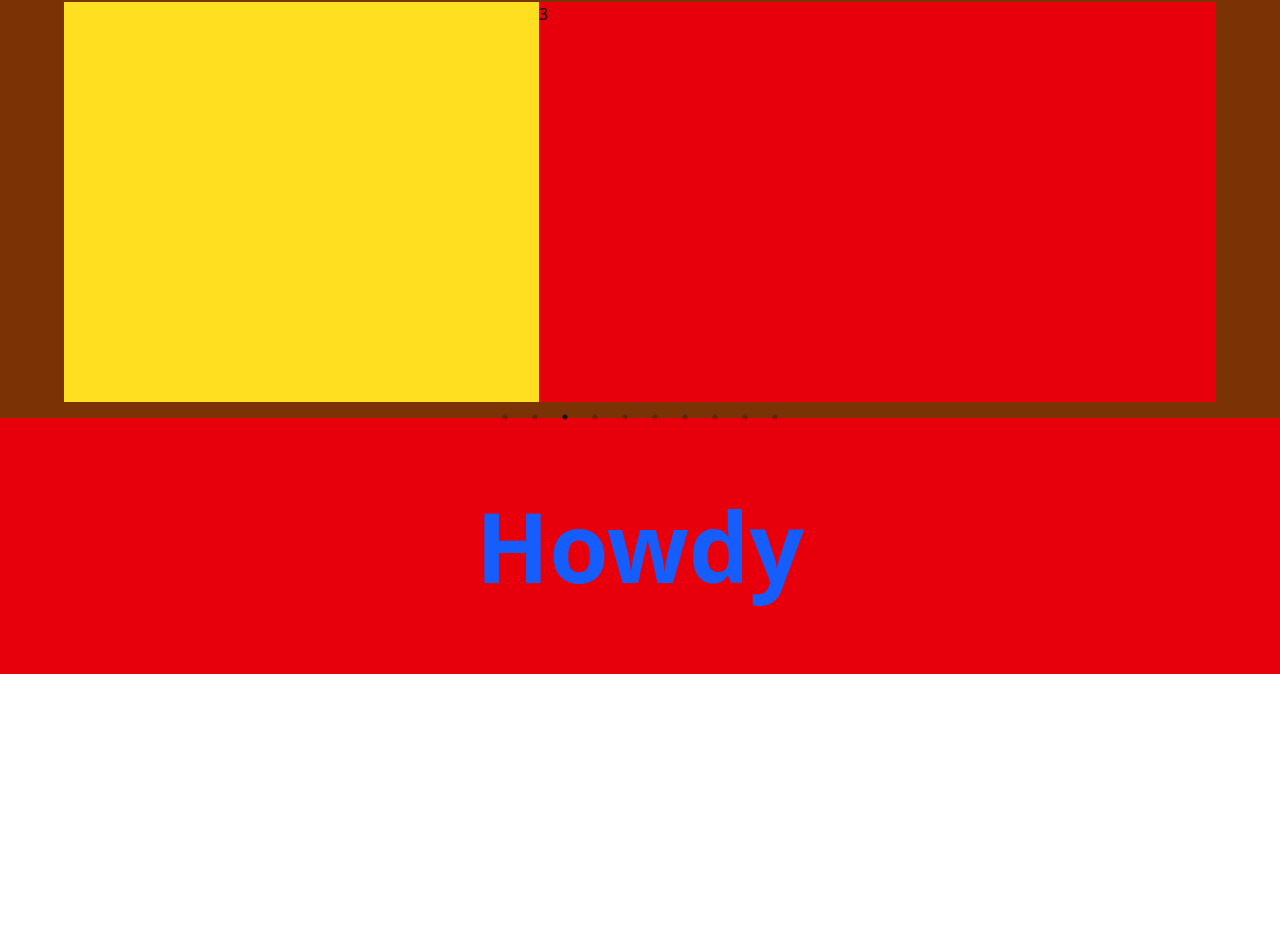
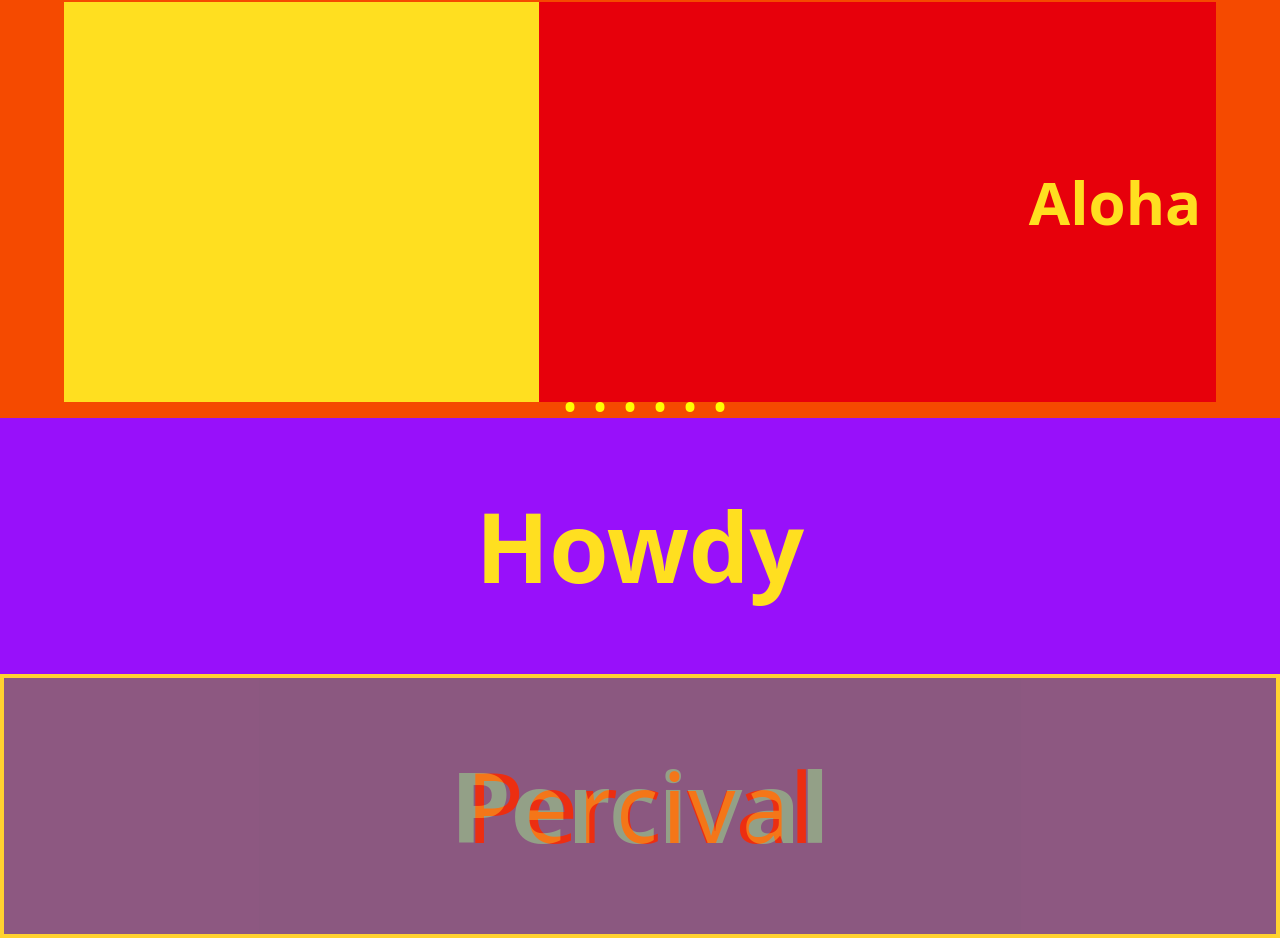
Before and after one commit to Percivalxxvi/vibetail, a React (Vite) app: page / in a window 1280 px wide. Shown: the part 3294-4232 px from the top of the page. Before the commit the page ends 3968 px from the top, so only its background shows below. Built offline with nearby package versions, Linux system fonts and the light colour scheme.

Commit message:
version 1.4.1

```diff
--- /dev/null
+++ b/components/Fade.jsx
@@ -0,0 +1,60 @@
+import React from 'react'
+import './Fade.css'
+import Slider from "react-slick";
+import "slick-carousel/slick/slick.css";
+import "slick-carousel/slick/slick-theme.css";
+
+const Fade = () => {
+     const settings = {
+    dots: false,
+    fade: true,
+    arrows: false,
+    autoplay: true,
+    infinite: true,
+    speed: 800,
+    slidesToShow: 1,
+    slidesToScroll: 1,
+    waitForAnimate: false,
+
+  };
+  return (
+    <div className='bg-amber-300 p-1'>
+        <div className="slider-container">
+      <Slider {...settings}>
+        <div
+        // className='flex items-center justify-center border-2 border-yellow-300 p-3.5'
+        >
+            <div className="flex items-center justify-center h-64 bg-red-600 w-[100%]">
+                <h1 className="text-6xl sm:text-6xl md:text-8xl text-blue-600 font-bold ">
+                    PERCIVAL
+                </h1>
+            </div>
+        </div>
+        <div>
+            <div className="flex items-center justify-center h-64 bg-blue-600 w-[100%]">
+                <h1 className="text-6xl sm:text-6xl md:text-8xl text-red-600 font-thin ">
+                    Percival
+                </h1>
+            </div>
+        </div>
+        <div>
+            <div className="flex items-center justify-center h-64 bg-red-600 w-[100%]">
+                <h1 className="text-6xl sm:text-6xl md:text-8xl text-yellow-300 font-bold ">
+                    Percival
+                </h1>
+            </div>
+        </div>
+        <div>
+            <div className="flex items-center justify-center h-64 bg-blue-600 w-[100%]">
+                <h1 className="text-6xl sm:text-6xl md:text-8xl text-red-600 font-bold ">
+                    Percival
+                </h1>
+            </div>
+        </div>
+      </Slider>
+    </div>
+    </div>
+  )
+}
+
+export default Fade
--- a/pages/One.jsx
+++ b/pages/One.jsx
@@ -4,6 +4,7 @@ import smile from "../src/assets/smile.jpg";
 import Slider from "react-slick";
 import "slick-carousel/slick/slick.css";
 import "slick-carousel/slick/slick-theme.css";
+import Fade from "../components/Fade";
 
 const One = () => {
   const settings = {
@@ -15,6 +16,38 @@ const One = () => {
     arrows: false,
     autoplay: true,
     initialSlide: 0,
+      appendDots: dots => (
+      <div
+        style={{
+            display:'flex',
+        //   backgroundColor: "green",
+          color:'red',
+          height:'20px',
+          marginBottom:'3px',
+          alignItems:'center',
+          justifyContent:'center'
+        }}
+      >
+        <ul style={{ marginTop: "0px" }}> {dots} </ul>
+      </div>
+    ),
+    customPaging: i => (
+      <div
+        style={{
+          width: "30px",
+          height:'15px',
+          color: "yellow",
+        //   backgroundColor:'blue',
+          display:'flex',
+          alignItems:'center',
+          justifyContent:'center',
+          fontSize:'40px'
+        }}
+      >
+        {'•'}
+        {/* {'*'} */}
+      </div>
+    ),
     responsive: [
       {
         breakpoint: 1024,
@@ -48,6 +81,7 @@ const One = () => {
         }
       }
     ]
+
   };
   return (
     <div>
@@ -115,46 +149,47 @@ const One = () => {
       </div>
 
       <div className="">
-        <div className="h-fit bg-amber-900 pt-4 pb-4 pl-[5%] pr-[5%]">
+        <div className="h-fit bg-orange-600 pt-4 pb-4 pl-[5%] pr-[5%]">
           <Slider {...settings}>
             <div className="w-4/4 bg-black">
-              <div className="h-100 w-4/4 md:h-100  md:w-4/4 bg-red-600">1</div>
+              <div className="flex items-center justify-center h-100 w-4/4 md:h-100  md:w-4/4 bg-red-600">
+                <h1 className="text-6xl text-yellow-300 font-bold">Hello</h1>
+              </div>
             </div>
             <div className="w-4/4 bg-black">
-              <div className="h-100 w-4/4 md:h-100  md:w-4/4 bg-yellow-300 ">2</div>
+              <div className="flex items-center justify-center h-100 w-4/4 md:h-100  md:w-4/4 bg-yellow-300 ">
+                <h1 className="text-6xl text-red-600 font-bold">Hola</h1>
+              </div>
             </div>
             <div className="w-4/4 bg-black">
-              <div className="h-100 w-4/4 md:h-100  md:w-4/4 bg-red-600 ">3</div>
+              <div className="flex items-center justify-center h-100 w-4/4 md:h-100  md:w-4/4 bg-red-600 ">
+                <h1 className="text-6xl text-yellow-300 font-bold">Aloha</h1>
+              </div>
             </div>
             <div className="w-4/4 bg-black">
-              <div className="h-100 w-4/4 md:h-100  md:w-4/4 bg-yellow-300 ">4</div>
+              <div className="flex items-center justify-center h-100 w-4/4 md:h-100  md:w-4/4 bg-yellow-300 ">
+                <h1 className="text-6xl text-red-600 font-bold">Hola</h1>
+              </div>
             </div>
             <div className="w-4/4 bg-black">
-              <div className="h-100 w-4/4 md:h-100  md:w-4/4 bg-red-600">5</div>
+              <div className="flex items-center justify-center h-100 w-4/4 md:h-100  md:w-4/4 bg-red-600">
+                <h1 className="text-6xl text-yellow-300 font-bold">Aloha</h1>
+              </div>
             </div>
             <div className="w-4/4 bg-black">
-              <div className="h-100 w-4/4 md:h-100  md:w-4/4 bg-yellow-300 m">6</div>
-            </div>
-            <div className="w-4/4 bg-black">
-              <div className="h-100 w-4/4 md:h-100  md:w-4/4 bg-red-600 ">7</div>
-            </div>
-            <div className="w-4/4 bg-black">
-              <div className="h-100 w-4/4 md:h-100  md:w-4/4 bg-yellow-300 ">8</div>
-            </div>
-            <div className="w-4/4 bg-black">
-              <div className="h-100 w-4/4 md:h-100  md:w-4/4 bg-red-600 ">9</div>
-            </div>
-            <div className="w-4/4 bg-black">
-              <div className="h-100 w-4/4 md:h-100  md:w-4/4 bg-yellow-300 ">10</div>
+              <div className="flex items-center justify-center h-100 w-4/4 md:h-100  md:w-4/4 bg-yellow-300 m">
+                <h1 className="text-6xl text-red-600 font-bold">Hola</h1>
+              </div>
             </div>
           </Slider>
         </div>
       </div>
-      <div className="flex items-center justify-center h-64 bg-red-600">
-        <h1 className="text-4xl sm:text-6xl md:text-8xl text-blue-600 font-bold hover:text-white cursor-pointer transform hover:scale-110 transition-transform duration-300">
+      <div className="flex items-center justify-center h-64 bg-purple-600">
+        <h1 className="text-4xl sm:text-6xl md:text-8xl text-yellow-300 font-bold hover:text-white cursor-pointer transform hover:scale-110 transition-transform duration-300">
           Howdy
         </h1>
       </div>
+      <Fade/>
     </div>
   );
 };
```
Also changed, not shown: components/Fade.css (added).
